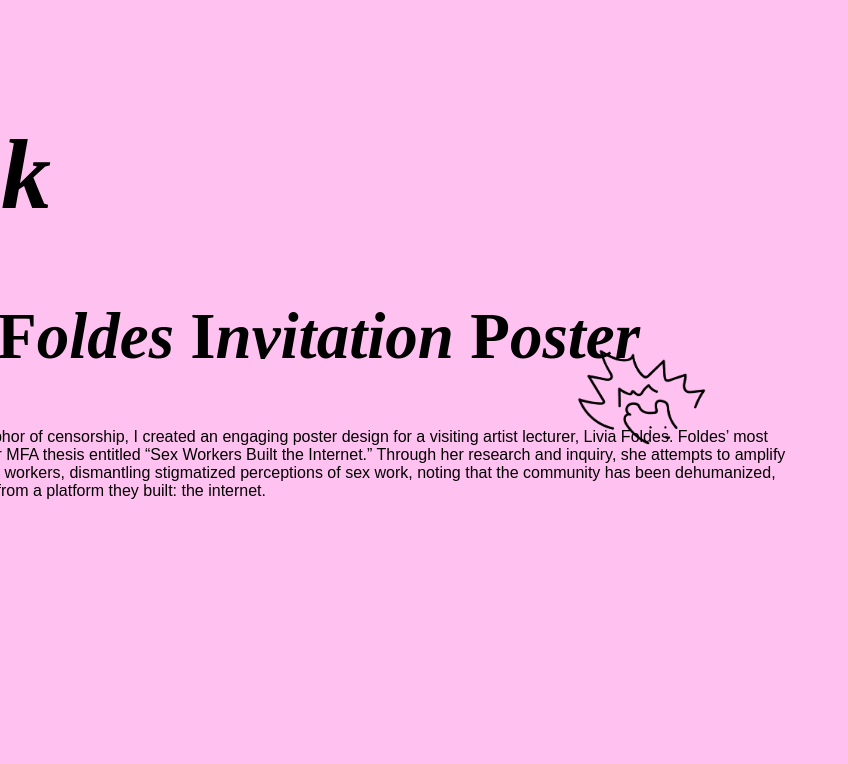
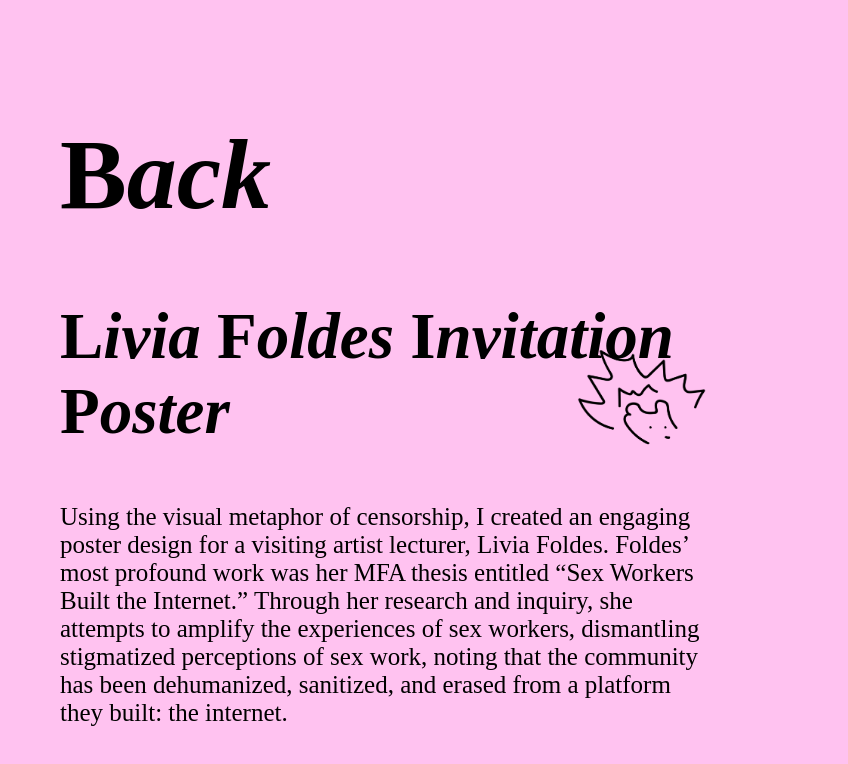
Before and after one commit to hedgehogluvr/portfolio, a website: page liviafoldes.html in a window 1280 px wide. Shown: the whole page, without its empty margins (0-848 px from the left). Drawn offline with Linux system fonts and the light colour scheme.

Commit message:
Update styles.css

```diff
--- a/styles.css
+++ b/styles.css
@@ -13,10 +13,15 @@
 }
 
 /* Paragraphs */
-p {
+p1 {
   font-family: "Times New Roman";
   text-align: left;
   font-size: 35px; /* you can adjust as needed */
+}
+p2 {
+  font-family: "Times New Roman";
+  text-align: left;
+  font-size: 25px; /* you can adjust as needed */
 }
 a {
   color: black;
@@ -86,14 +91,14 @@
   color: rgb(255, 194, 240);
 }
 
-/* Text Section */
 .text-section {
   position: absolute;
   top: 50px;
-  left: 25%;
-  transform: translateX(-50%);
+  left: 60px;              /* anchor from left edge */
+  max-width: 650px;        /* prevents text from running too wide */
+  width: calc(100% - 120px); /* keeps text inside screen */
   transition: opacity 0.6s ease, transform 0.6s ease;
-  z-index: 2; /* ensures text stays above images */
+  z-index: 2;
 }
 
 /* Image Section */
```
